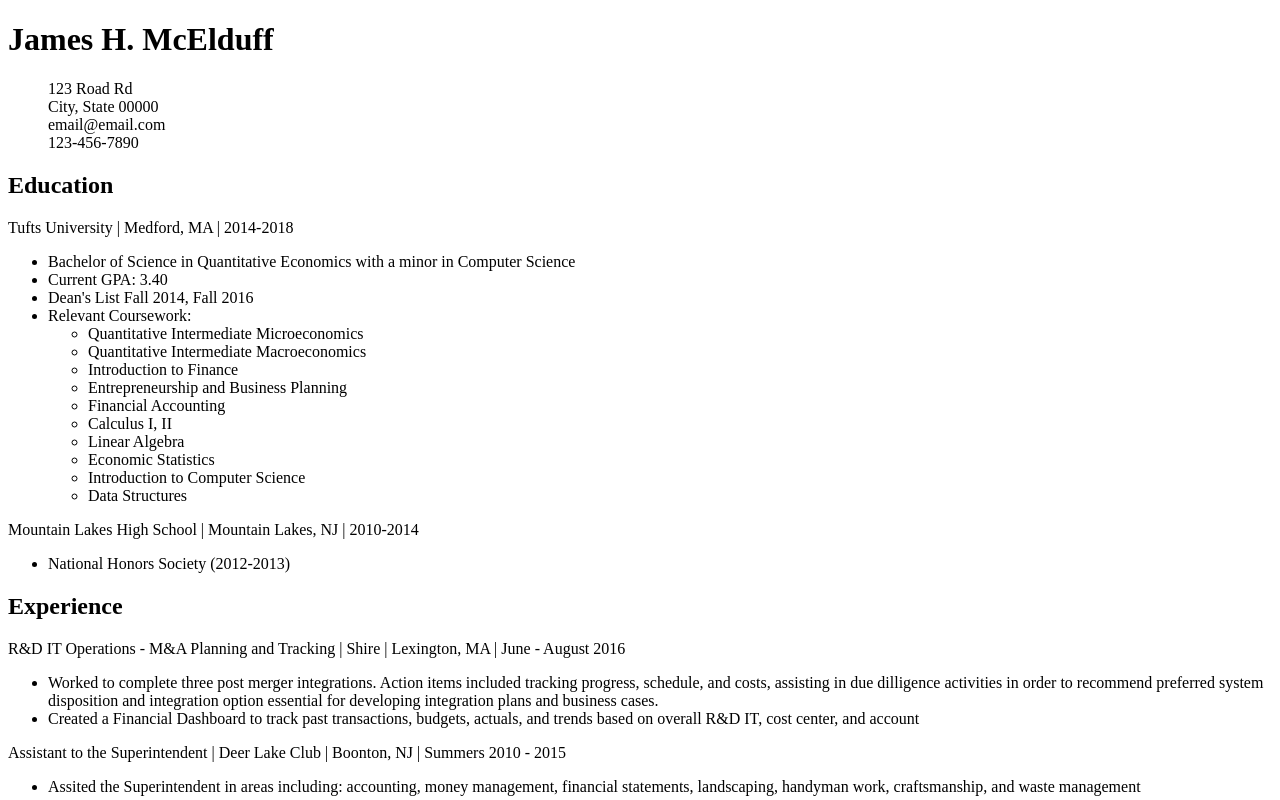
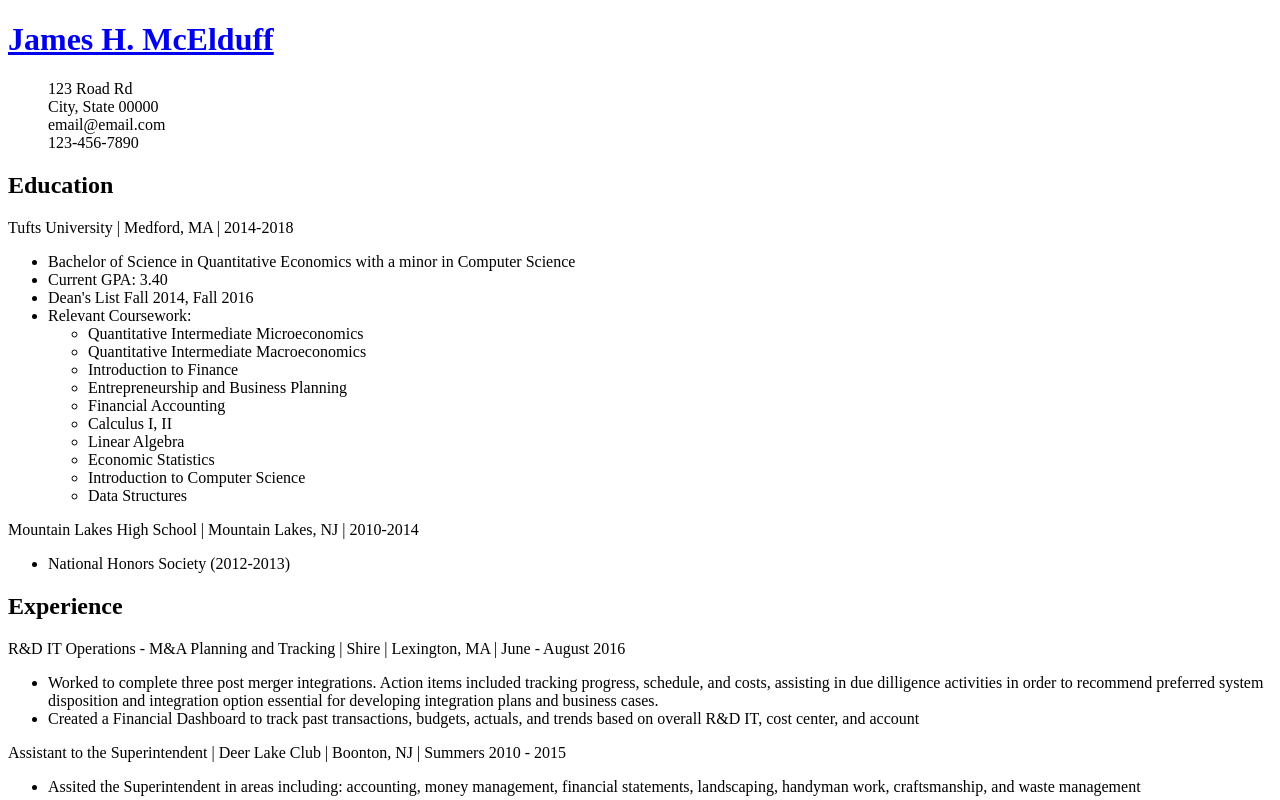
Before and after one commit to mcelduffjames/mcelduffjames.github.io, a plain HTML site: page resume.html in a window 1280 px wide. Shown: the top 800 px of the page. Drawn offline with Linux system fonts and the light colour scheme.

Commit message:
Name at top now links to index.html

```diff
--- a/resume.html
+++ b/resume.html
@@ -9,7 +9,7 @@
 
 <body>
 
-<h1>James H. McElduff</h1>
+<h1><a href = "index.html">James H. McElduff</a></h1>
 	<ul style = "list-style-type: none;">
 	<li>123 Road Rd </li>
 	<li>City, State 00000</li>
```
